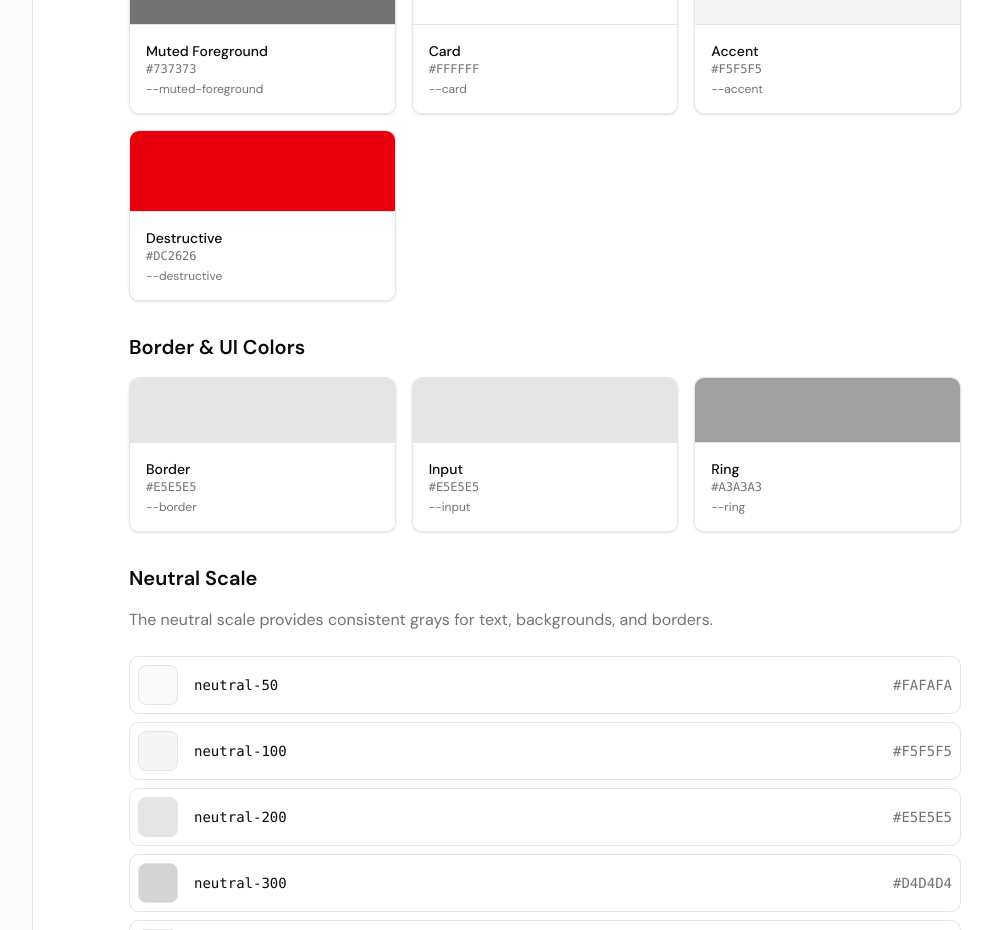
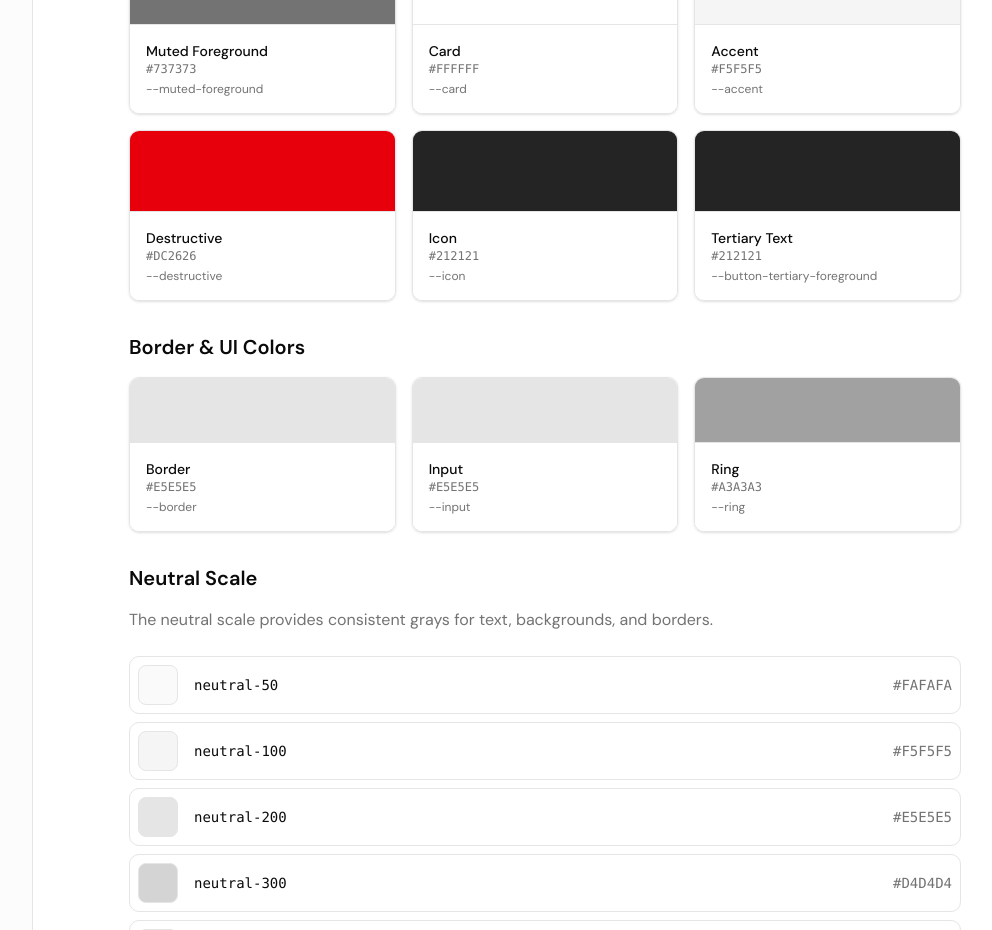
Before and after one commit to Justin322322/hireable-design-system, a Next.js app: page /style/color in a window 1280 px wide. Shown: the part 1000-1930 px from the top of the page, without its empty margins (223-1215 px from the left). Built offline with nearby package versions, Linux system fonts and the light colour scheme.

Commit message:
docs: add #212121 (Icon/Tertiary Text) to color style guide

```diff
--- a/src/app/style/color/page.tsx
+++ b/src/app/style/color/page.tsx
@@ -39,6 +39,8 @@ const semanticColors = [
   { name: "Card", variable: "--card", className: "bg-card", hex: "#FFFFFF" },
   { name: "Accent", variable: "--accent", className: "bg-accent", hex: "#F5F5F5" },
   { name: "Destructive", variable: "--destructive", className: "bg-destructive", hex: "#DC2626" },
+  { name: "Icon", variable: "--icon", className: "bg-icon", hex: "#212121" },
+  { name: "Tertiary Text", variable: "--button-tertiary-foreground", className: "bg-button-tertiary-foreground", hex: "#212121" },
 ];
 
 const borderColors = [
```
